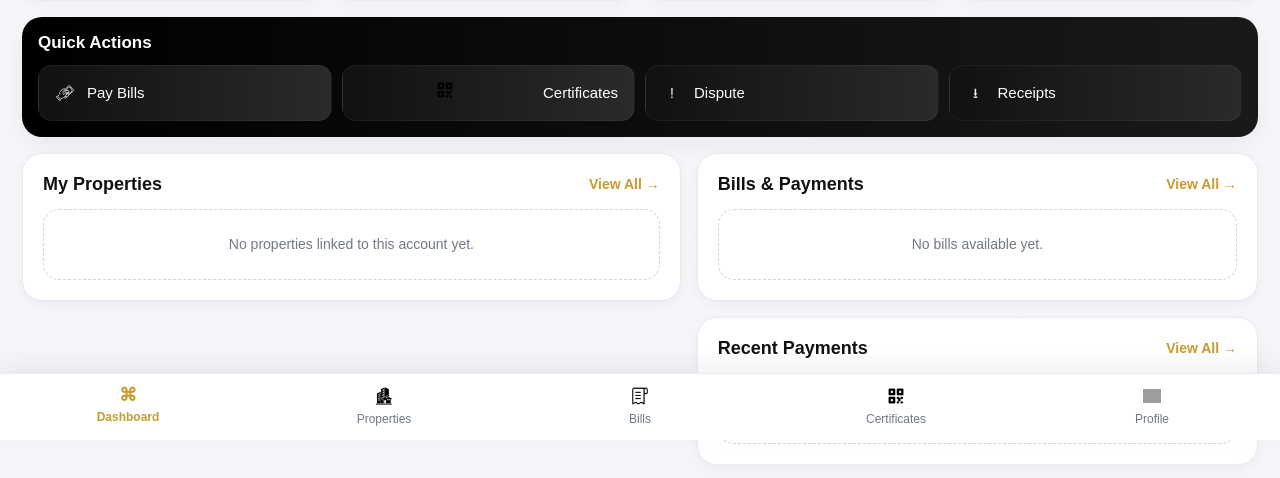
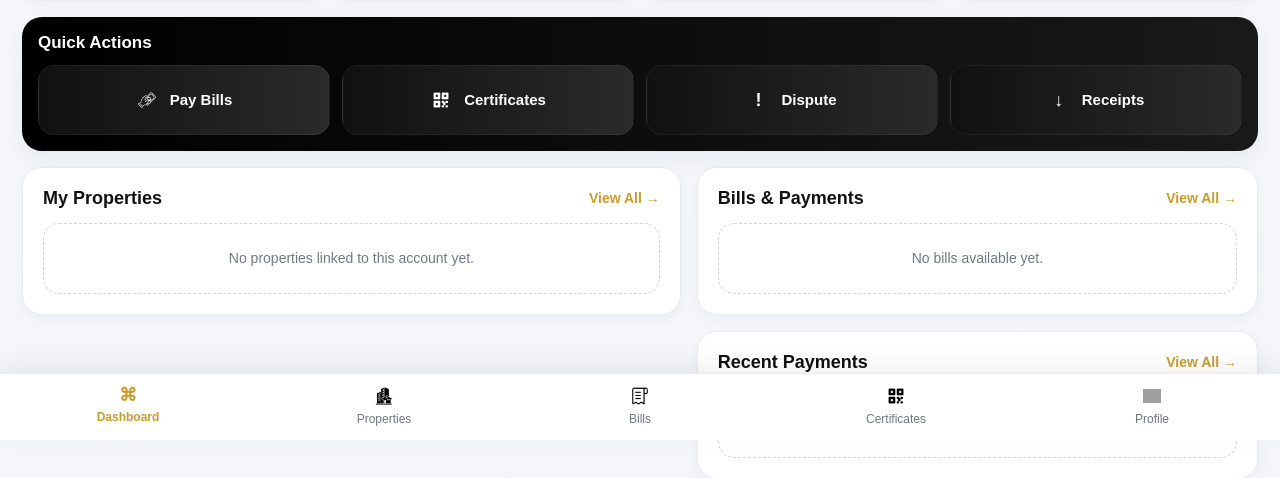
Before and after one commit to GT-Raph/mmda_property_rate, a Django app: template templates/citizens/dashboard.html in a window 1280 px wide. Shown: the part 360-838 px from the top of the page. Run offline with Django 3.2, Linux system fonts and the light colour scheme; the template is opened without the code that fills it, so the values that code supplies are empty; grey boxes are pictures that could not be loaded.

Commit message:
feat: Update quick button styles for improved layout and accessibility

```diff
--- a/templates/citizens/dashboard.html
+++ b/templates/citizens/dashboard.html
@@ -373,24 +373,24 @@
         .quick-grid{
             display:grid;
             grid-template-columns:repeat(2, minmax(0,1fr));
-            gap:10px;
+            gap:12px;
         }
 
         .quick-btn{
-            min-height:58px;
-            border-radius:14px;
+            min-height:68px;
+            border-radius:16px;
             background:linear-gradient(90deg, #111 0%, #2a2a2a 100%);
             color:#fff;
             text-decoration:none;
             display:flex;
-            flex-direction:column;
             align-items:center;
             justify-content:center;
-            gap:6px;
+            gap:12px;
             font-size:14px;
-            border:1px solid rgba(255,255,255,0.05);
+            font-weight:600;
+            border:1px solid rgba(255,255,255,0.06);
             text-align:center;
-            padding:10px;
+            padding:0 18px;
             transition:transform .2s ease, background .2s ease;
         }
 
@@ -400,12 +400,15 @@
         }
 
         .quick-btn .ico{
-            width:20px;
-            height:20px;
+            width:22px;
+            height:22px;
             display:flex;
             align-items:center;
             justify-content:center;
+            flex:0 0 22px;
             line-height:1;
+            font-size:18px;
+            color:#fff;
         }
 
         .quick-btn .ico img{
@@ -415,13 +418,19 @@
             display:block;
         }
 
-        .quick-btn .ico-white img{
-            filter:invert(1);
+        .quick-btn .ico-white img,
+        .quick-btn .ico-cert img{
+            filter:brightness(0) invert(1);
         }
 
         .quick-btn .txt{
-            font-size:14px;
-            line-height:1.2;
+            display:flex;
+            align-items:center;
+            justify-content:center;
+            line-height:1;
+            font-size:15px;
+            font-weight:600;
+            color:#fff;
         }
 
         .content-grid{
@@ -787,11 +796,9 @@
             }
 
             .quick-btn{
-                min-height:56px;
-                flex-direction:row;
-                justify-content:flex-start;
-                padding:0 16px;
-                gap:12px;
+                min-height:70px;
+                justify-content:center;
+                padding:0 20px;
             }
 
             .quick-btn .txt{
@@ -927,7 +934,7 @@
                 </a>
 
                 <a href="{{ quick_links.certificates }}" class="quick-btn">
-                    <span class="ico nav-img">
+                    <span class="ico ico-cert">
                         <img src="{% static 'images/qr-code.png' %}" alt="Certificates">
                     </span>
                     <span class="txt">Certificates</span>
@@ -939,7 +946,7 @@
                 </a>
 
                 <a href="{{ quick_links.receipts }}" class="quick-btn">
-                    <span class="ico">⭳</span>
+                    <span class="ico">↓</span>
                     <span class="txt">Receipts</span>
                 </a>
             </div>
```
